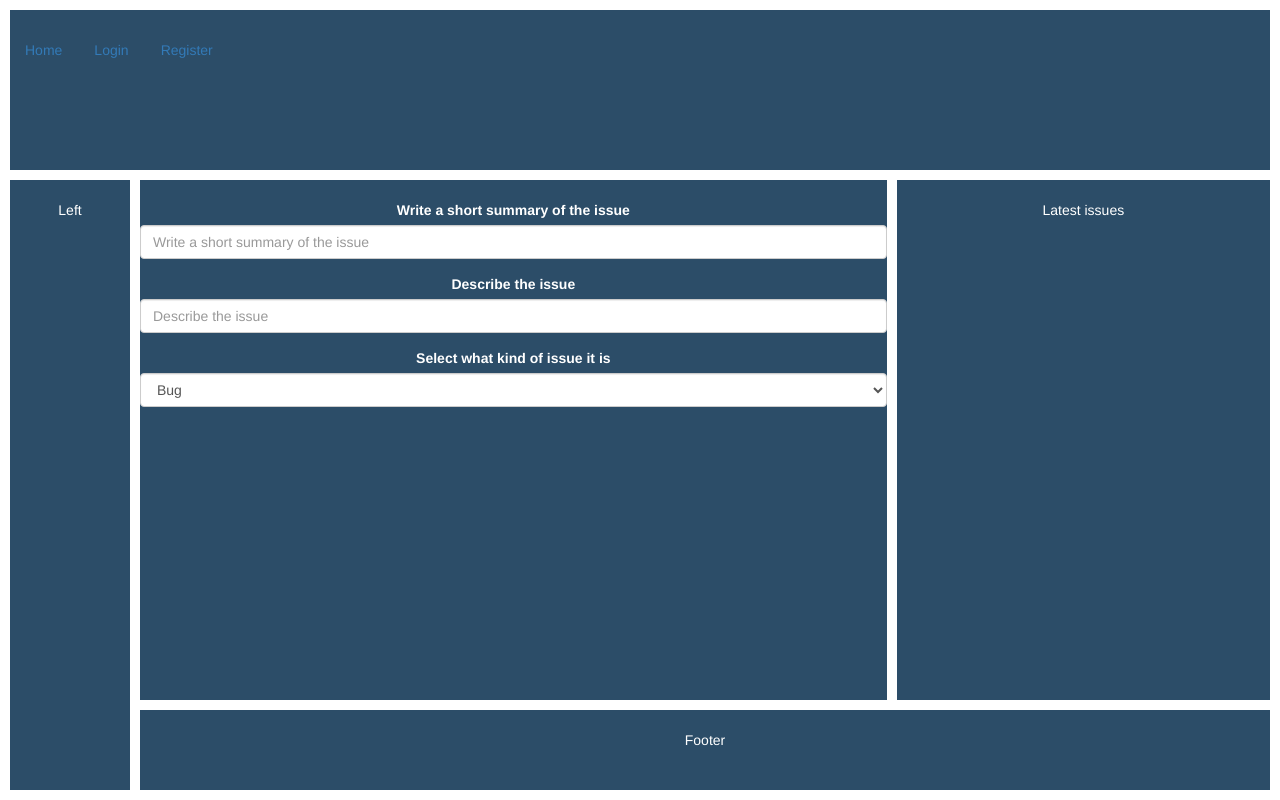
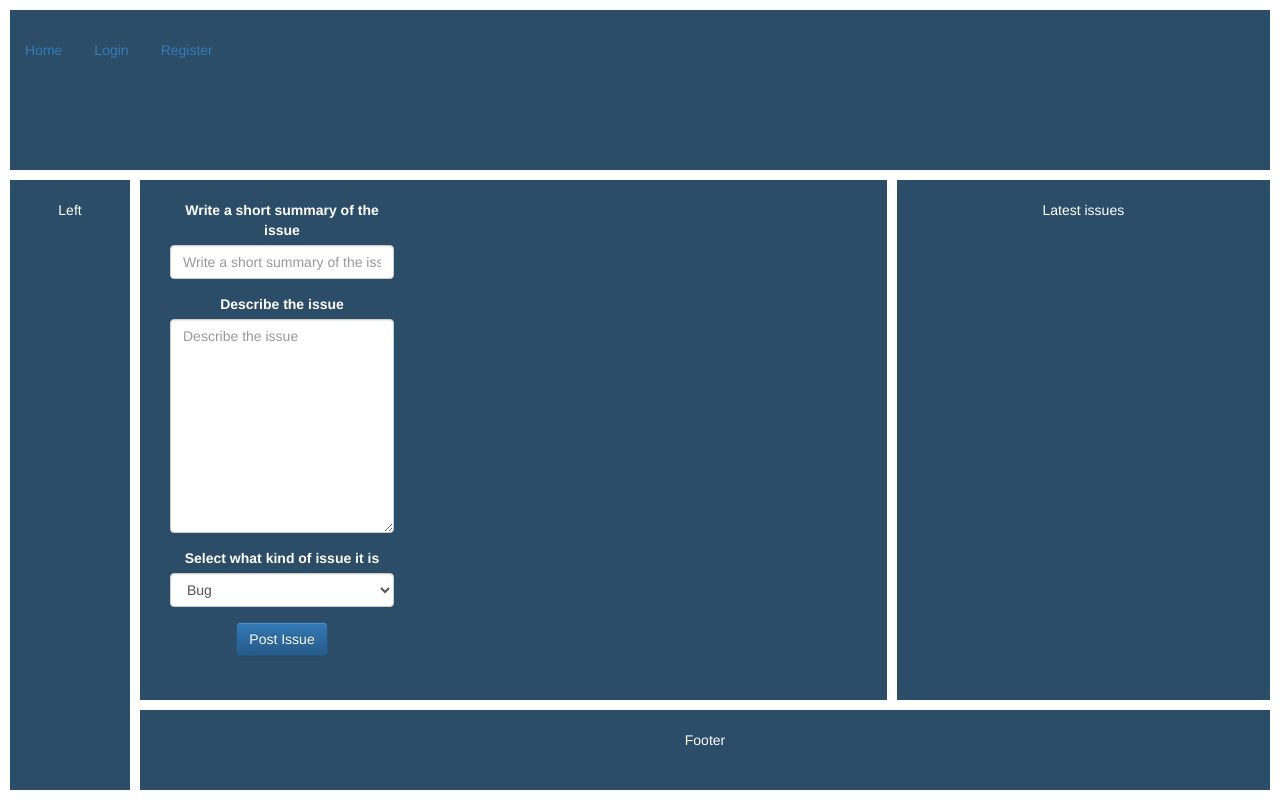
Before and after one commit to TaigaTenori/project5-IssueTracker, a Django app: page /issues/new/ in a window 1280 px wide. Run offline with Django 3.2, Linux system fonts and the light colour scheme; some libraries are stand-ins or nearby versions.

Commit message:
Issue creation is now functional, but 'pay per feature request' still needs to be added

```diff
--- a/issues/forms.py
+++ b/issues/forms.py
@@ -1,11 +1,13 @@
 from django import forms
 from issues.models import IssueModel
-
+from django.contrib.auth.models import User
 class IssueCreationForm(forms.ModelForm):
 
     name = forms.CharField(label="Write a short summary of the issue")
-    body = forms.CharField(label="Describe the issue")
+    body = forms.CharField(label="Describe the issue", widget=forms.Textarea)
     type = forms.ChoiceField(label="Select what kind of issue it is", choices = IssueModel.type_choices)
+
+
 
     class Meta:
         model = IssueModel
--- a/issues/models.py
+++ b/issues/models.py
@@ -9,7 +9,7 @@ class IssueModel(models.Model):
 
     name = models.CharField(max_length=144)
     body = models.TextField(blank=False)
-    author = models.ForeignKey(User, on_delete=models.CASCADE)
+    author = models.CharField(max_length=50, editable=False)
 
     created = models.DateTimeField(auto_now=True)
     type_choices = {
--- a/issues/templates/new_issue.html
+++ b/issues/templates/new_issue.html
@@ -1,9 +1,14 @@
 {% extends 'base.html' %}
 {% load bootstrap3 %}
+{% block title %} New Issue {% endblock %}
 {% block content %}
+    <div style="width: 30%; margin-left: 30px">
     <form method="POST" class="form">
-    {% csrf_token %}
-    {% bootstrap_form form %}
+        {% csrf_token %}
+        {% bootstrap_form form %}
+        {% buttons %}
+            <button type='submit' class="btn btn-primary"> Post Issue</button>
+        {% endbuttons %}
     </form>
-
-{% endblock content %}
+    </div>
+{% endblock %}
--- a/issues/views.py
+++ b/issues/views.py
@@ -1,5 +1,6 @@
-from django.shortcuts import render
+from django.shortcuts import render, redirect
 from django.contrib.auth.models import User
+from django.contrib import auth, messages
 from issues.models import IssueModel
 from issues.forms import IssueCreationForm
 # Create your views here.
@@ -7,16 +8,28 @@ from issues.forms import IssueCreationForm
 def issues_list(request):
     users = User.objects.all()
 
-    #post = IssueModel(name=" Hmmm", body=" Very much much better man", author=users[0])
-    #post.save()
     issues = IssueModel.objects.all()
     return render(request, 'issues.html', { 'users': users, 'issues':issues})
 
 def new_issue(request):
 
     if request.method == "POST":
-        pass
+        form = IssueCreationForm(request.POST)
+        if form.is_valid and request.user.is_authenticated:
 
-    form = IssueCreationForm(None)
+            """
+                Was not sure how to automatically fill the 'author' field with the logged in user
+                so I do that manually here, until I find a better way to do it.
+            """
+            new_author = form.save(commit=False)
+            new_author.author = request.user
+            new_author.save()
+            messages.success(request, "Your post has been added!")
+            redirect('home')
+        else:
+            form.add_error(None, "You have to be authenticated to post new issues.")
+    else:
+        form = IssueCreationForm(None)
+
 
     return render(request, 'new_issue.html', {'form': form })
```
Also changed, not shown: issues/migrations/0004_auto_20190109_0101.py (added), issues/migrations/0005_auto_20190109_0123.py (added).
